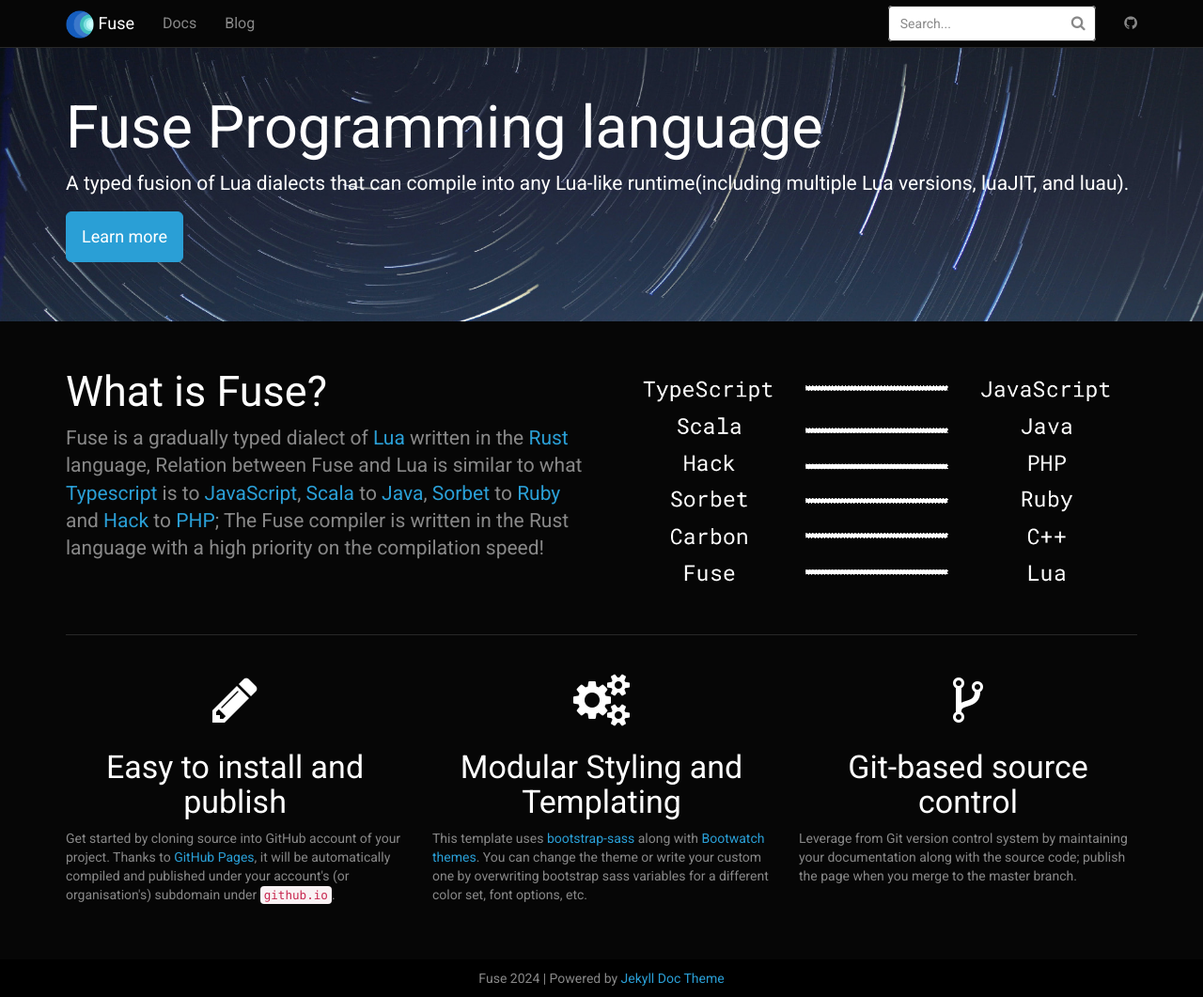
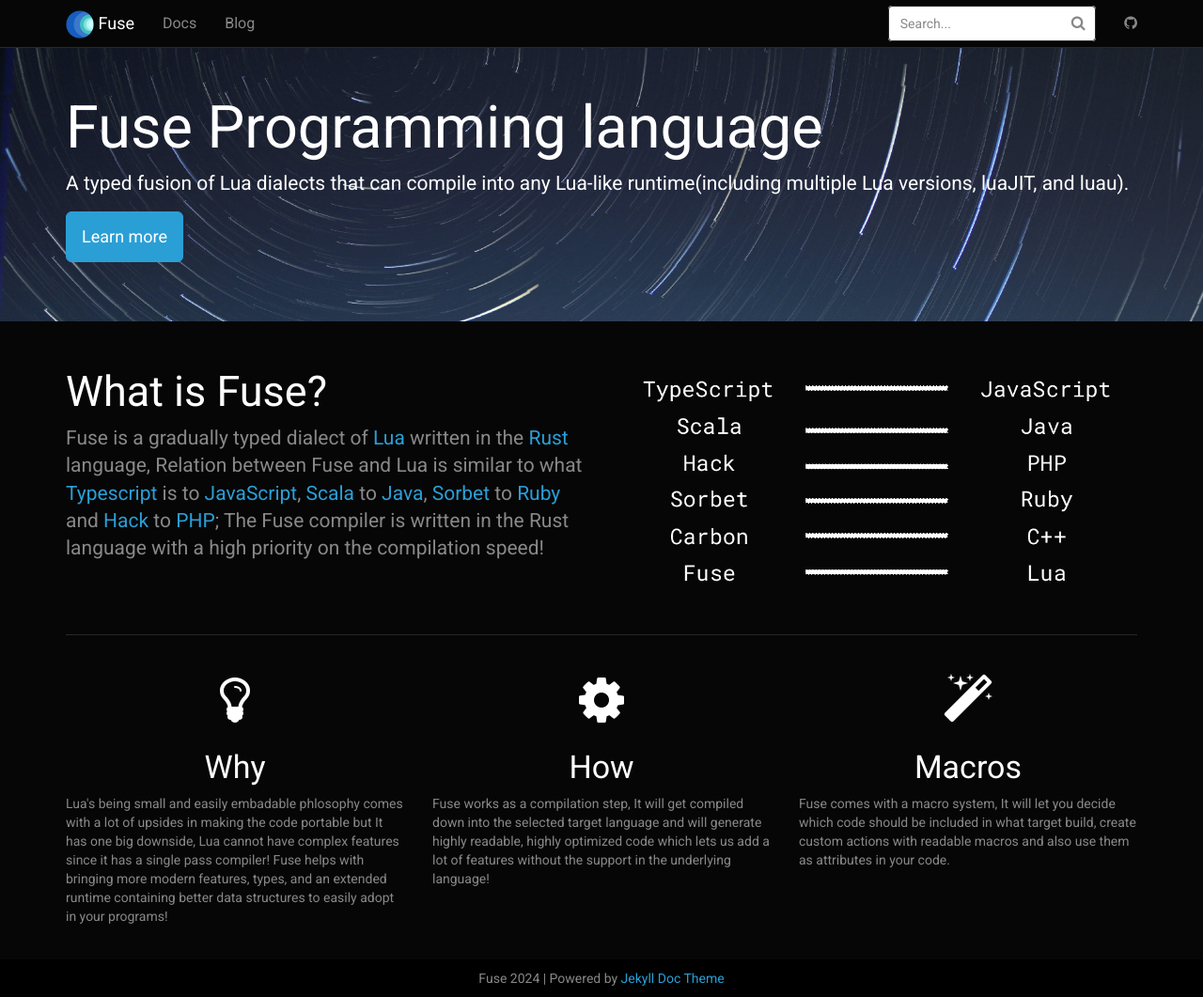
Before and after one commit to fuse-lang/fuse-lang.github.io, a Jekyll site: the page built from index.html, in a window 1280 px wide and 1061 px high. Shown: the whole window at 94% size. Built offline with Jekyll 4.4.1, drawn with Linux system fonts in a browser that asks for light colours.

Commit message:
feat: complete the initial landing page.

```diff
--- a/index.html
+++ b/index.html
@@ -17,29 +17,25 @@ layout: default
               <p class="lead">Fuse is a gradually typed dialect of <a href="https://lua.org">Lua</a> written in the <a href="https://www.rust-lang.org/">Rust</a> language, Relation between Fuse and Lua is similar to what <a href="https://www.typescriptlang.org/">Typescript</a> is to <a href="https://en.wikipedia.org/wiki/JavaScript">JavaScript</a>, <a href="https://www.scala-lang.org/">Scala</a> to <a href="https://www.java.com/">Java</a>, <a href="https://sorbet.org/">Sorbet</a> to <a href="https://www.ruby-lang.org/">Ruby</a> and <a href="https://hacklang.org/">Hack</a> to <a href="https://www.php.net/">PHP</a>; The Fuse compiler is written in the Rust language with a high priority on the compilation speed!</p>
         </div>
         <div class="col-md-6 text-center">
-            <img src="{{ "/assets/img/hero-dark.png" | relative_url }}" alt="Jekyll logo" class="img-responsive">
+            <img src="{{ "/assets/img/hero-dark.png" | relative_url }}" alt="Fuse logo" class="img-responsive">
         </div>
     </div>
     <hr>
     <div class="row">
         <div class="col-sm-4">
-            <h1 class="text-center"><i class="fa fa-pencil" aria-hidden="true"></i></h1>
-            <h3 class="text-center">Easy to install and publish</h3>
-            <p>Get started by cloning source into GitHub account of your project. Thanks to <a href="https://pages.github.com">GitHub Pages</a>,
-              it will be automatically compiled and published under your account's (or organisation's) subdomain under <code>github.io</code>.
-            </p>
+            <h1 class="text-center"><i class="fa fa-lightbulb-o" aria-hidden="true"></i></h1>
+            <h3 class="text-center">Why</h3>
+            <p>Lua's being small and easily embadable phlosophy comes with a lot of upsides in making the code portable but It has one big downside, Lua cannot have complex features since it has a single pass compiler! Fuse helps with bringing more modern features, types, and an extended runtime containing better data structures to easily adopt in your programs!</p>
         </div>
         <div class="col-sm-4">
-            <h1 class="text-center"><i class="fa fa-cogs" aria-hidden="true"></i></h1>
-            <h3 class="text-center">Modular Styling and Templating</h3>
-            <p>This template uses <a href="https://github.com/twbs/bootstrap-sass">bootstrap-sass</a> along with <a href="https://bootswatch.com/">Bootwatch themes</a>.
-            You can change the theme or write your custom one by overwriting bootstrap sass variables for a different color set, font options, etc.</p>
+            <h1 class="text-center"><i class="fa fa-gear" aria-hidden="true"></i></h1>
+            <h3 class="text-center">How</h3>
+            <p>Fuse works as a compilation step, It will get compiled down into the selected target language and will generate highly readable, highly optimized code which lets us add a lot of features without the support in the underlying language!</p>
         </div>
         <div class="col-sm-4">
-            <h1 class="text-center"><i class="fa fa-code-fork" aria-hidden="true"></i></h1>
-            <h3 class="text-center">Git-based source control</h3>
-            <p>Leverage from Git version control system by
-              maintaining your documentation along with the source code; publish the page when you merge to the master branch.</p>
+            <h1 class="text-center"><i class="fa fa-magic" aria-hidden="true"></i></h1>
+            <h3 class="text-center">Macros</h3>
+            <p>Fuse comes with a macro system, It will let you decide which code should be included in what target build, create custom actions with readable macros and also use them as attributes in your code.</p>
         </div>
     </div>
 </div>
```
Also changed, not shown: favicon.ico.
